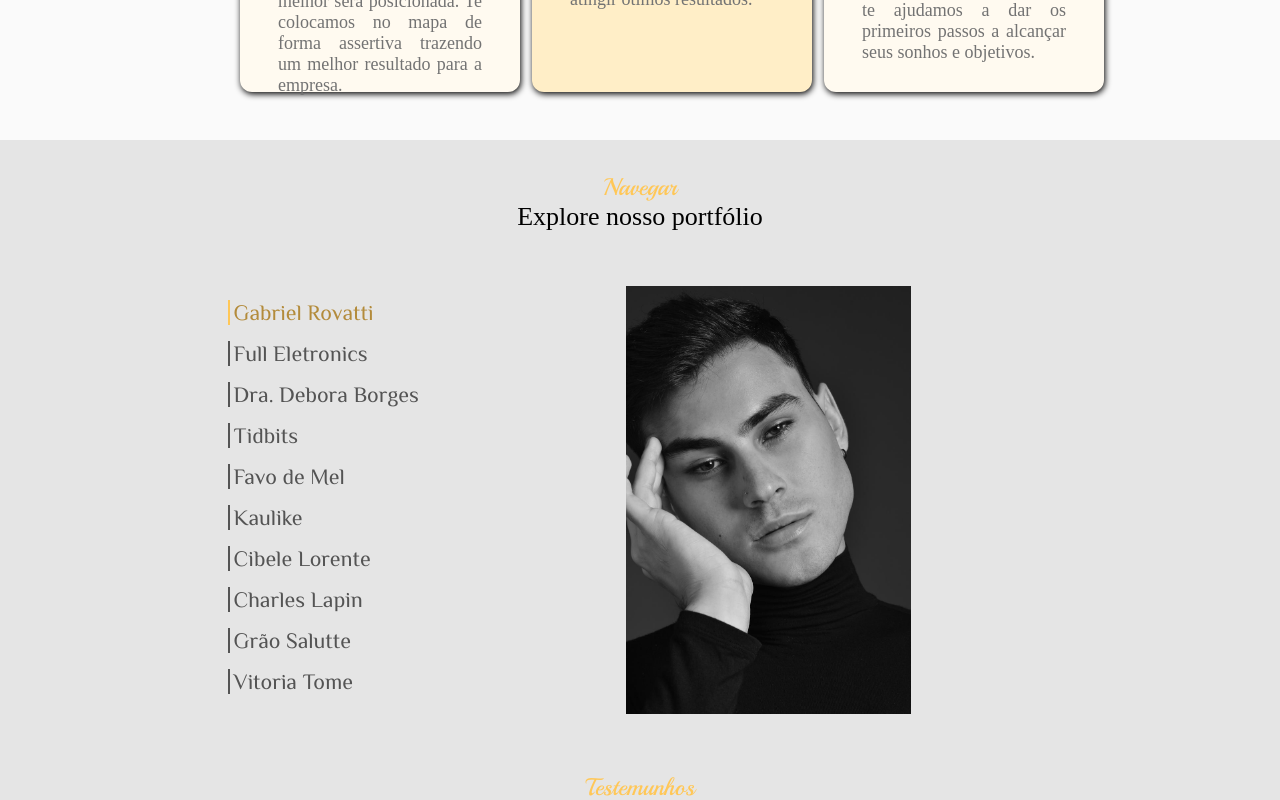
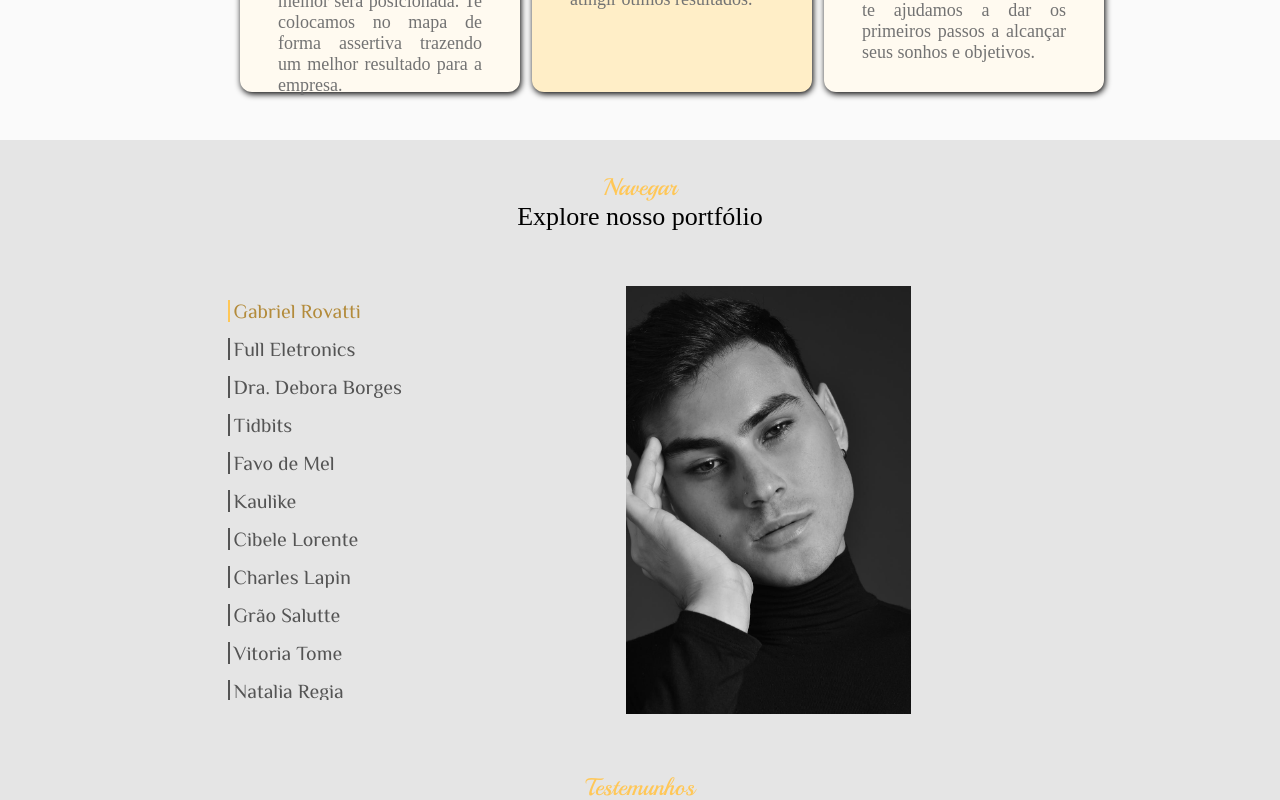
Before and after one commit to thlindustries/tidbits, a React (Create React App) app: page / in a window 1280 px wide. Shown: the part 1480-2280 px from the top of the page. Built offline with nearby package versions, Linux system fonts and the light colour scheme; a web font is replaced by a local one.

Commit message:
Fix: fixing font-size in portifolio menu

```diff
--- a/src/Components/PortifolioMenu/styles.ts
+++ b/src/Components/PortifolioMenu/styles.ts
@@ -65,7 +65,7 @@ export const SideBar = styled.div`
     width: 100%;
     flex-direction: row;
 
-    overflow-x: scroll;
+    overflow-x: hidden;
     overflow-y: hidden;
   }
 `;
@@ -83,8 +83,13 @@ export const HorizontalRollContainer = styled.div`
 
     width: 100%;
     height: 50px;
+    p {
+      font-size: 14px !important;
+    }
 
     flex-direction: row;
+    overflow-y: hidden !important;
+    overflow-x: scroll !important;
   }
 `;
 
@@ -104,7 +109,7 @@ export const TopicContainer = styled.div<TopicProps>`
   }
   p {
     font-family: 'Philosopher';
-    font-size: 22px;
+    font-size: 20px;
   }
 
   ${(props) =>
```
